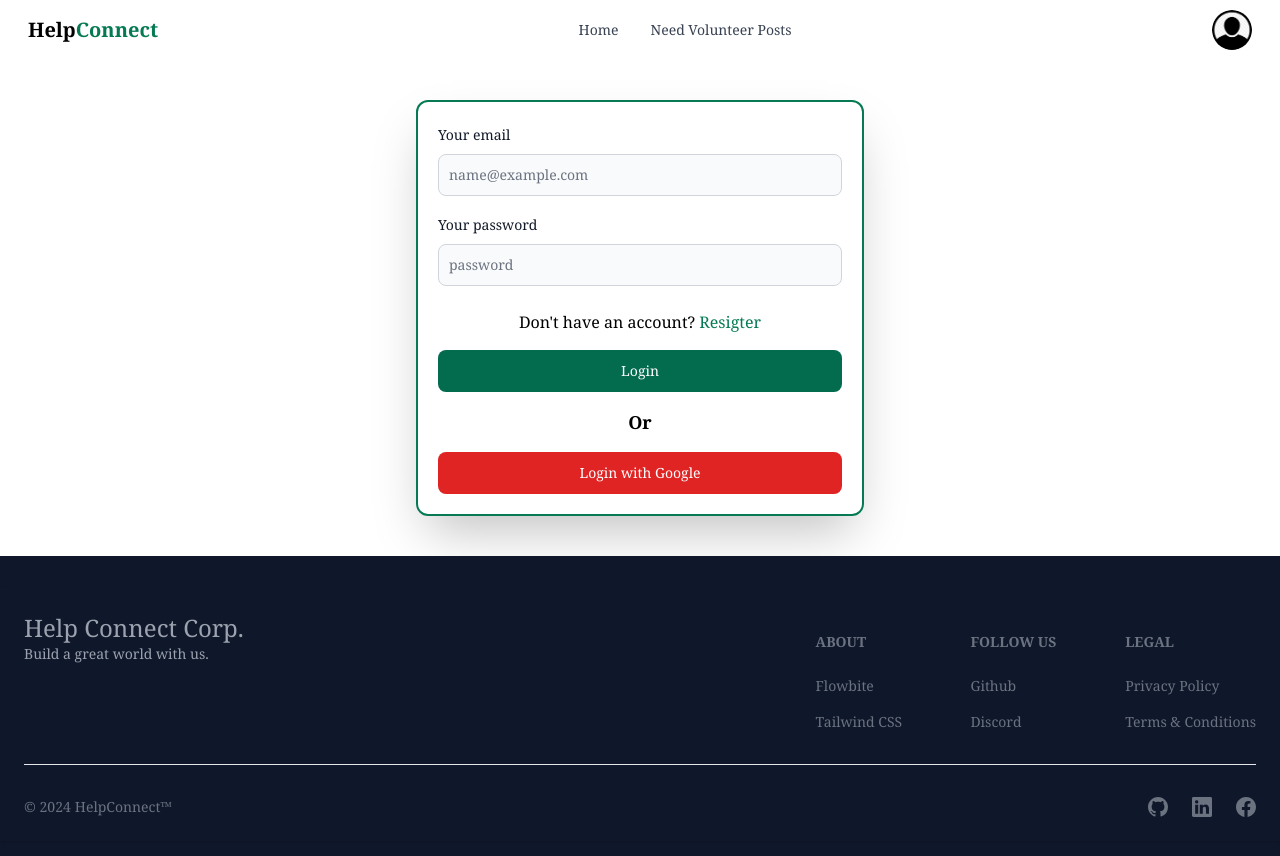
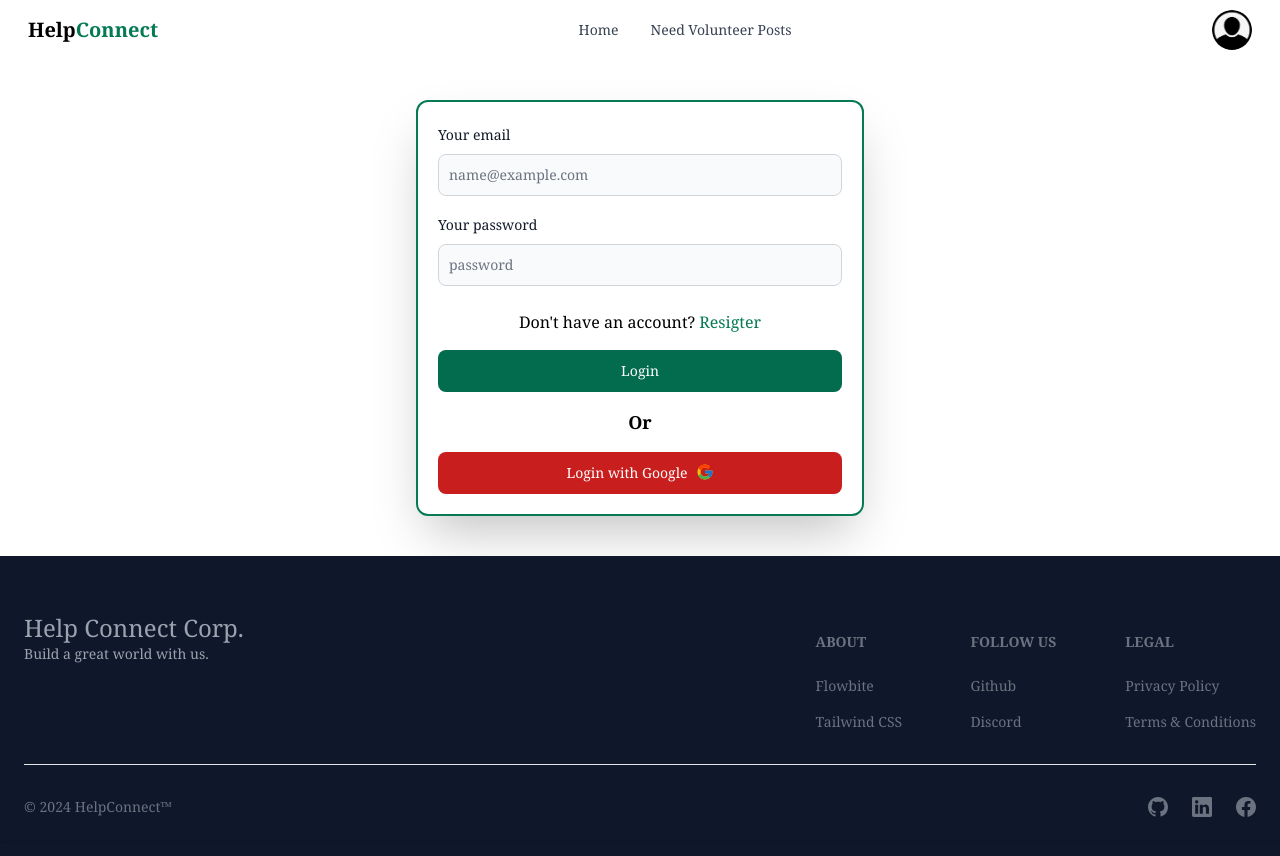
Before and after one commit to noman023/helpConnect-client, a React (Vite) app: page /login in a window 1280 px wide. Shown: the top 856 px of the page. Built offline with nearby package versions, Linux system fonts and the light colour scheme; no server answers.

Commit message:
implemented login funcionality

```diff
--- a/src/components/Login/Login.jsx
+++ b/src/components/Login/Login.jsx
@@ -1,9 +1,14 @@
 import { Button, Label, TextInput } from "flowbite-react";
+import { useContext } from "react";
 import { Link } from "react-router-dom";
 
+import { FcGoogle } from "react-icons/fc";
 import Swal from "sweetalert2";
+import { AuthContext } from "../../providers/AuthContext";
 
 export default function Login() {
+  const { logIn, loginWithGoogle } = useContext(AuthContext);
+
   const handleSubmit = (e) => {
     e.preventDefault();
 
@@ -11,17 +16,35 @@ export default function Login() {
     const email = form.get("email");
     const password = form.get("password");
 
+    logIn(email, password)
+      .then(() => {
         Swal.fire({
           icon: "success",
           title: "Logged in successfully",
         });
+      })
+      .catch((err) => {
+        Swal.fire({
+          icon: "warning",
+          title: err.message,
+        });
+      });
   };
 
   const handleGoogleLogin = () => {
+    loginWithGoogle()
+      .then(() => {
         Swal.fire({
           icon: "success",
           title: "Logged in successfully",
         });
+      })
+      .catch((err) =>
+        Swal.fire({
+          icon: "warning",
+          title: err.message,
+        })
+      );
   };
 
   return (
@@ -69,8 +92,9 @@ export default function Login() {
       </Button>
 
       <p className="text-lg text-black font-bold text-center">Or</p>
-      <Button onClick={handleGoogleLogin} type="button" className="bg-red-600 ">
+      <Button onClick={handleGoogleLogin} type="button" color={"failure"}>
         Login with Google
+        <FcGoogle className="text-lg ml-2" />
       </Button>
     </form>
   );
```
Lines whose indentation alone changed are shown as unchanged.
